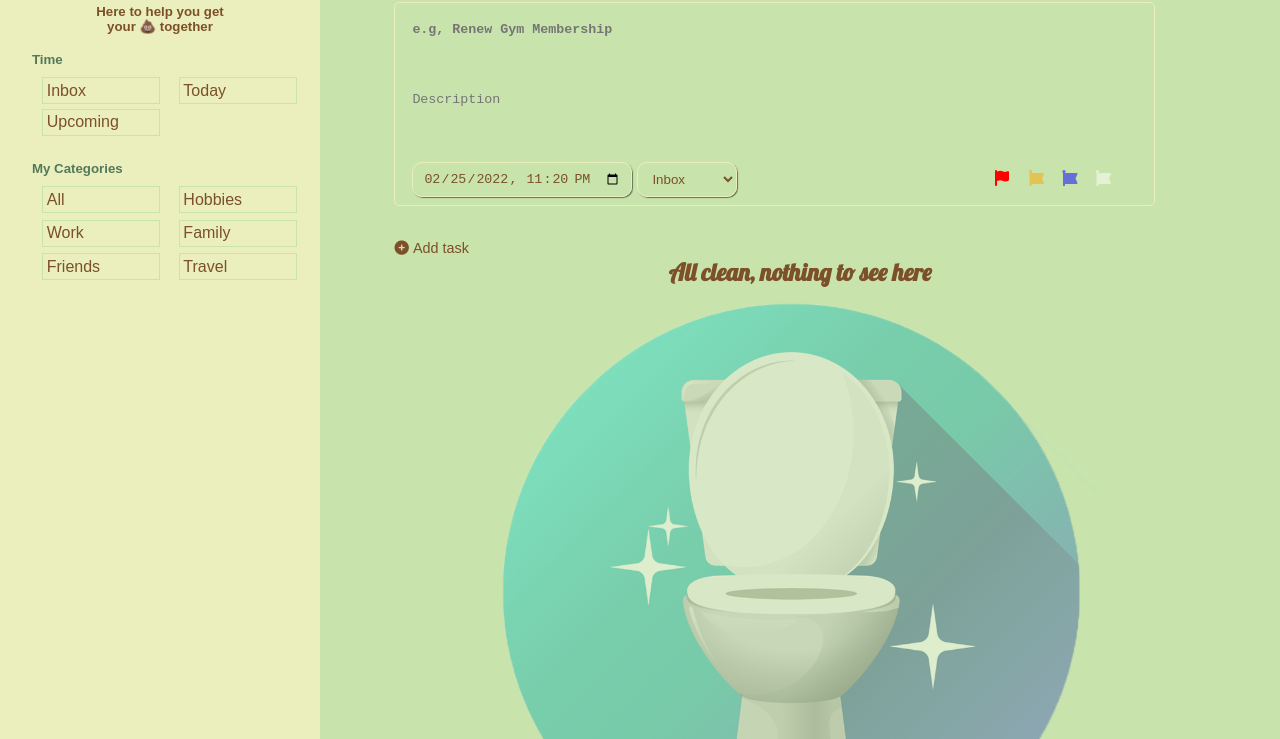
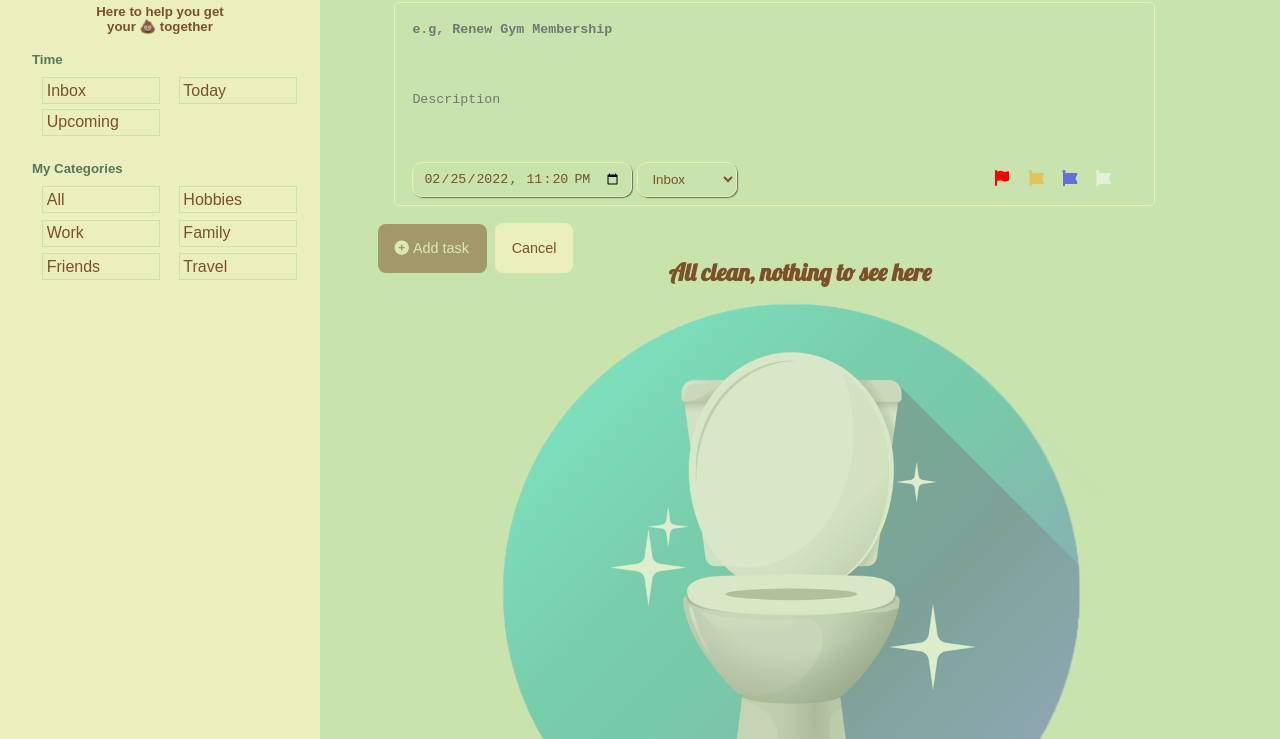
Before and after one commit to Mogoatlhe/todo-list, a website built with webpack: page dist/index.html in a window 1280 px wide. Both pictures are taken after a click on the button "Add task". Shown: the part 61-800 px from the top of the page. Built offline with nearby package versions, Linux system fonts and the light colour scheme.

Commit message:
added the cancel btn and its functionality

```diff
--- a/src/DOM/main/main.js
+++ b/src/DOM/main/main.js
@@ -9,6 +9,7 @@ export class Main{
     #main;
     #categoryName;
     #addTaskButton;
+    #cancelTaskBtn;
     #tasksContainer;
     #currentCategoryItem;
 
@@ -27,6 +28,7 @@ export class Main{
         this.#tasksContainer = todosDisplay.getElement();
         this.#setCategoryName(name);
         this.#setAddTask();
+        this.#setCancelTask();
 
         this.appendToMain(categotyItems);
     }
@@ -34,6 +36,7 @@ export class Main{
     appendToMain(categoryItems){
         this.#main.append(this.#categoryName);
         this.#main.append(this.#addTaskButton);
+        this.#main.append(this.#cancelTaskBtn);
 
 
         if(this.#currentCategoryItem.isToDosEmpty()){
@@ -43,6 +46,7 @@ export class Main{
         }
 
         this.#addTaskEvent(categoryItems);
+        this.#cancelTaskEvent();
 
         this.#main.append(this.#tasksContainer);
     }
@@ -66,16 +70,54 @@ export class Main{
         this.#addTaskButton.append(addTaskTextNode);
     }
 
+    #setCancelTask(){
+
+        const cancelTaskBtn = new Element("button", [], "cancel-task-button");
+        const cancelTaskText = new Element("p", [], undefined, "Cancel");
+
+        this.#cancelTaskBtn = cancelTaskBtn.getElement();
+        const cancelTaskTextNode = cancelTaskText.getElement();
+
+        this.#cancelTaskBtn.append(cancelTaskTextNode);
+    }
+
     #addTaskEvent(categoryItems){
 
         let toDoInputContainer;
         let toDoNameInput;
 
         this.#addTaskButton.addEventListener("click", () => {
+
+            if(!this.#addTaskButton.classList.contains("input-active")){
+                this.#addTaskButton.classList.add("input-empty");
+                this.#addTaskButton.classList.add("input-active");
+                this.#addTaskButton.nextSibling.classList.add("display-cancel-btn");
+            }
+
             toDoInputContainer = this.#showToDoInput(categoryItems);
             toDoNameInput = toDoInputContainer.children[0];
             this.#main.insertBefore(toDoInputContainer, this.#addTaskButton);
             toDoNameInput.focus();
+        });
+
+    }
+
+    #cancelTaskEvent(){
+
+        this.#cancelTaskBtn.addEventListener("click", () => {
+            const toDoInputContainer = document.getElementById("to-do-input-container");
+            const previousSibling = this.#cancelTaskBtn.previousSibling;
+
+            if(toDoInputContainer === null){
+                return;
+            }
+
+            this.#main.removeChild(toDoInputContainer);
+
+            this.#cancelTaskBtn.classList.remove("display-cancel-btn");
+            previousSibling.classList.remove("input-empty");
+            previousSibling.classList.remove("input-active");
+
         });
 
     }
@@ -148,6 +190,4 @@ export class Main{
 
     }
 
-
-
 }
--- a/src/DOM/style/style.css
+++ b/src/DOM/style/style.css
@@ -114,7 +114,7 @@ main{
 }
 
 .add-task-button{
-    display: grid;
+    display: inline-grid;
     grid-template-columns: 10% 90%;
     padding: 2% 2%;
     gap: 5px;
@@ -126,8 +126,38 @@ main{
     cursor: pointer;
 }
 
-.add-task-button:hover{
+.cancel-task-button{
+    display: none;
+}
+
+.add-task-button:hover,
+.display-cancel-btn:hover{
     transform: scale(1.1);
+}
+
+.input-active{
+    background-color: var(--russet);
+    border-radius: 8px;
+    color: var(--pale-spring-bud);
+    opacity: 0.5;
+}
+
+.input-empty:hover{
+    transform: none;
+    cursor: not-allowed;
+}
+
+.display-cancel-btn{
+    display: inline-grid;
+    margin-left: 8px;
+    font-size: 0.9rem;
+    align-items: center;
+    padding: 2% 2%;
+    border-radius: 8px;
+    background-color: var(--pale-spring-bud);
+    color: var(--russet);
+    border: none;
+    cursor: pointer;
 }
 
 #tasks-container{
```
Also changed, not shown: dist/bundle.js.
